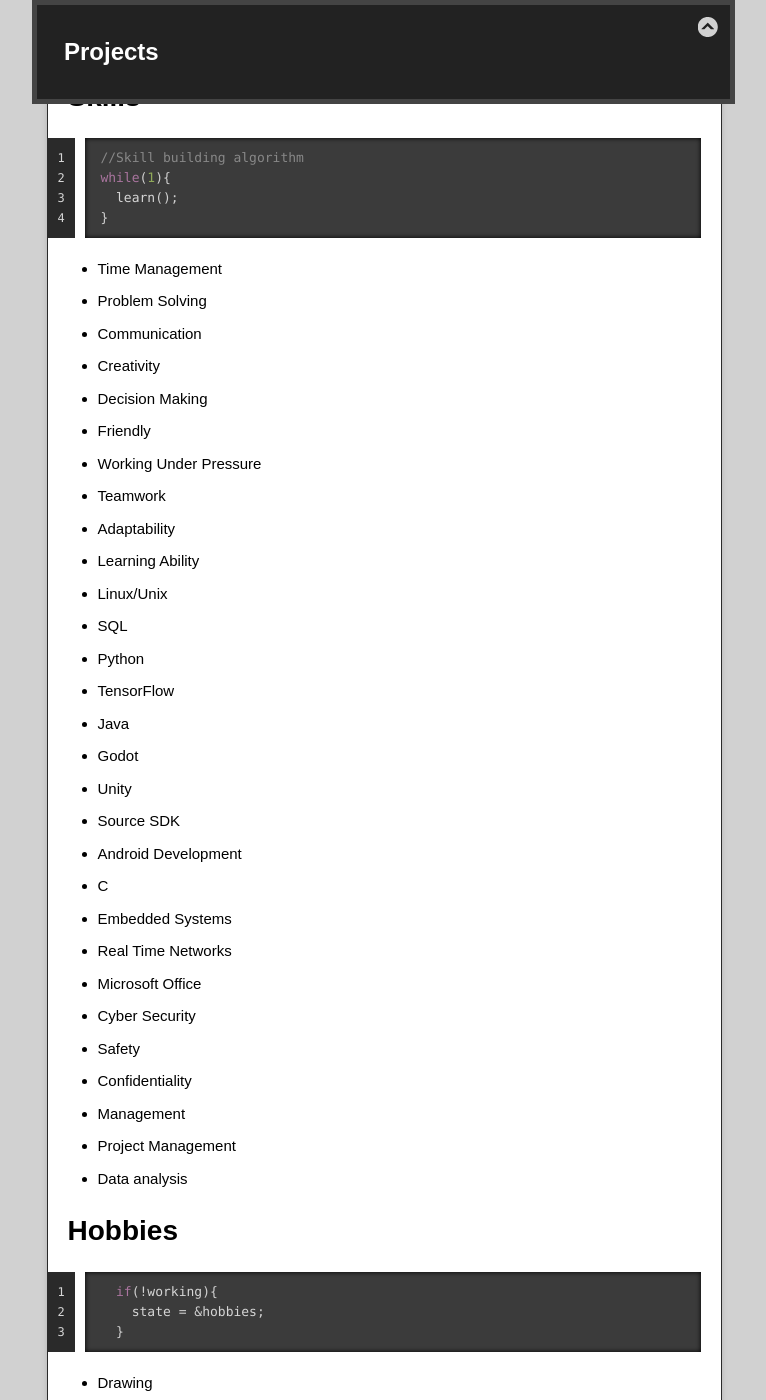
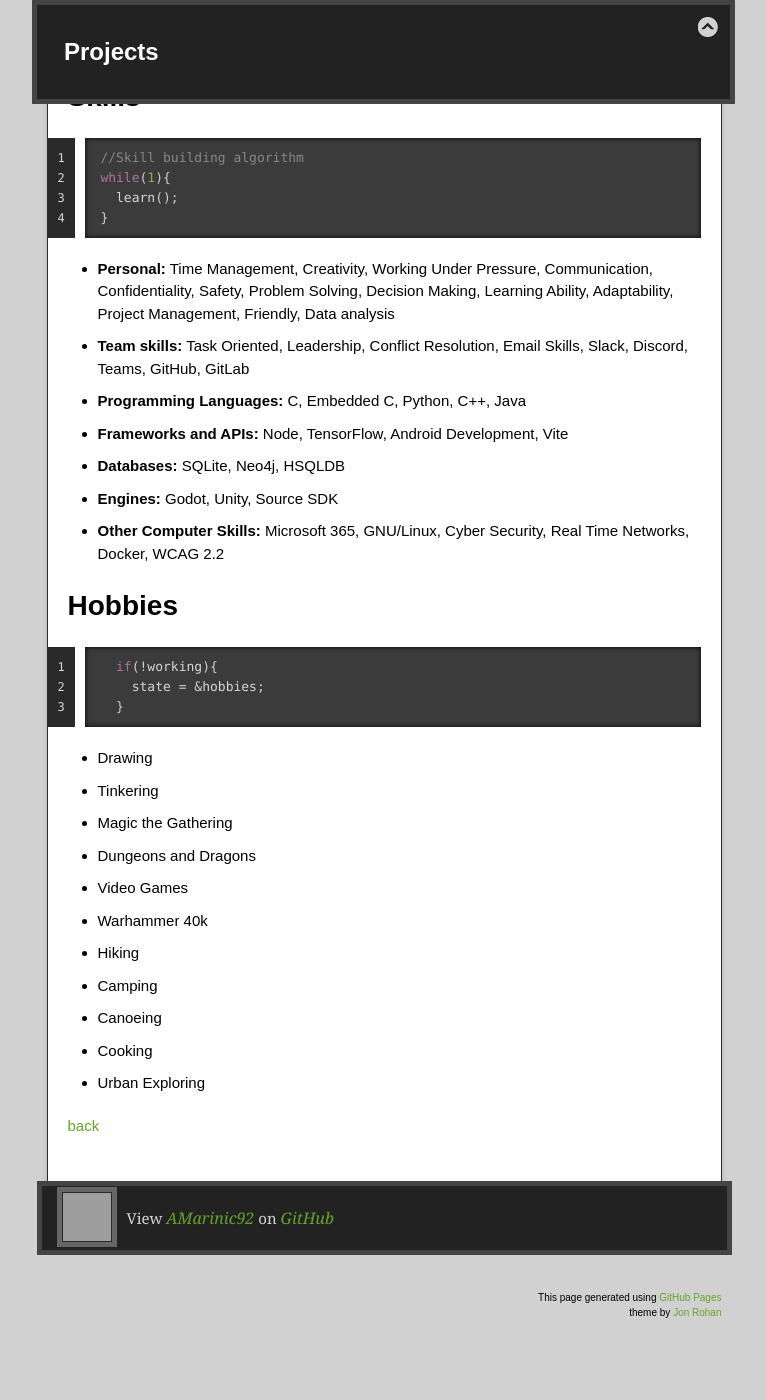
Before and after one commit to AMarinic92/AMarinic92.github.io, a Jekyll site: the page built from resume.md, in a window 1280 px wide and 1400 px high, scrolled down 1939 px. Shown: the whole window, without its empty margins (256-1022 px from the left). Built offline with Jekyll 4.4.1, drawn with Linux system fonts in a browser that asks for light colours; our own code applies the rules of GitHub Pages for plain Markdown files; grey boxes are pictures that could not be loaded.

Commit message:
resume update

````diff
--- a/resume.md
+++ b/resume.md
@@ -51,35 +51,14 @@ After completing a fourth-year Real-Time Systems class I was invited to take a t
   }
 ```
 
-*   Time Management
-*   Problem Solving
-*   Communication
-*   Creativity
-*   Decision Making
-*   Friendly
-*   Working Under Pressure
-*   Teamwork
-*   Adaptability
-*   Learning Ability
-*   Linux/Unix
-*   SQL
-*   Python
-*   TensorFlow
-*   Java
-*   Godot
-*   Unity
-*   Source SDK
-*   Android Development
-*   C
-*   Embedded Systems
-*   Real Time Networks
-*   Microsoft Office
-*   Cyber Security
-*   Safety
-*   Confidentiality
-*   Management
-*   Project Management
-*   Data analysis
+*   **Personal:** Time Management, Creativity, Working Under Pressure, Communication, Confidentiality, Safety, Problem Solving, Decision Making, Learning Ability, Adaptability, Project Management, Friendly, Data analysis
+*   **Team skills:** Task Oriented, Leadership, Conflict Resolution, Email Skills, Slack, Discord, Teams, GitHub, GitLab
+*   **Programming Languages:** C, Embedded C, Python, C++, Java
+*   **Frameworks and APIs:** Node, TensorFlow, Android Development, Vite
+*   **Databases:** SQLite, Neo4j, HSQLDB
+*   **Engines:** Godot, Unity, Source SDK
+*   **Other Computer Skills:** Microsoft 365, GNU/Linux, Cyber Security, Real Time Networks, Docker, WCAG 2.2
+
 
 # Hobbies
 
````
